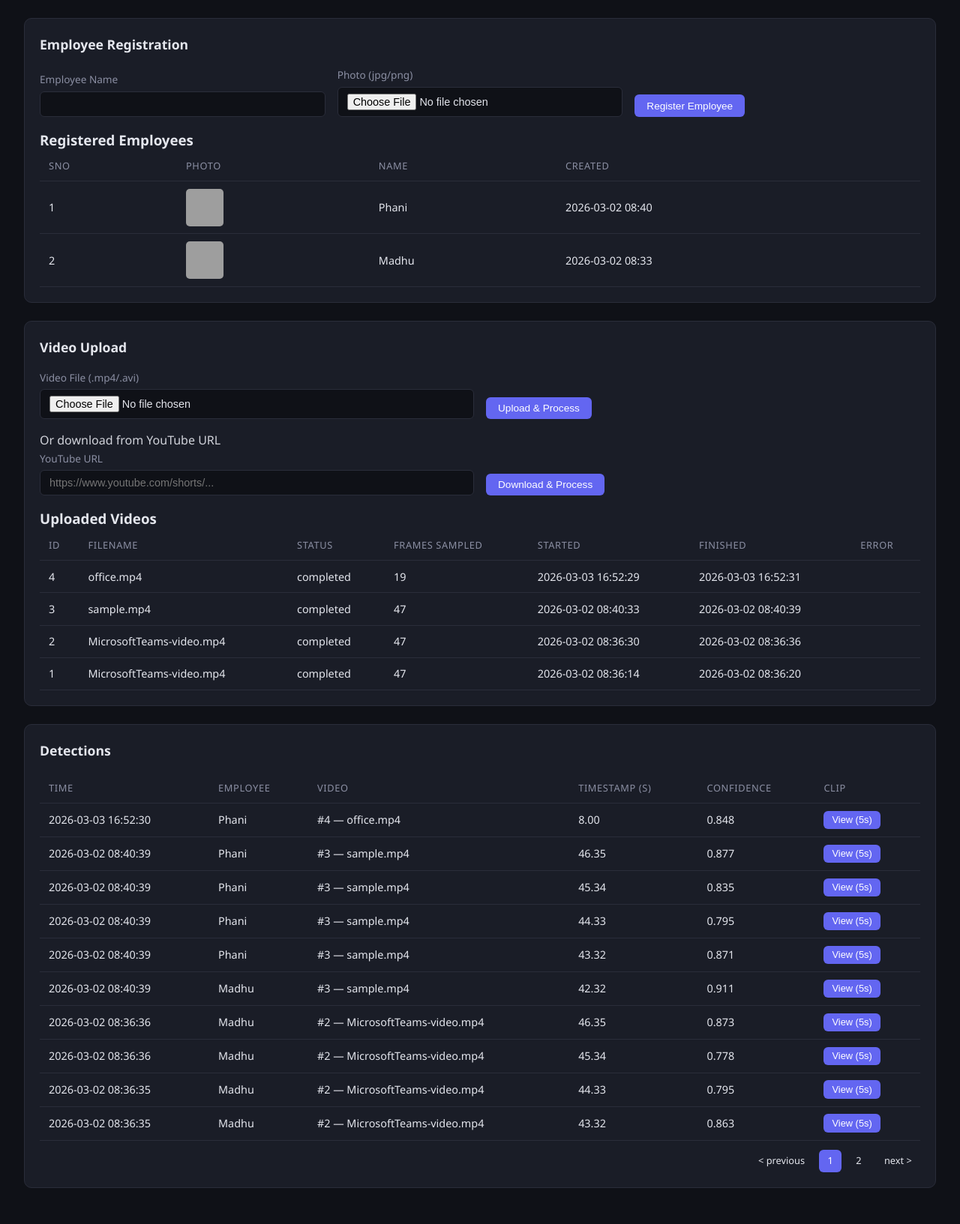
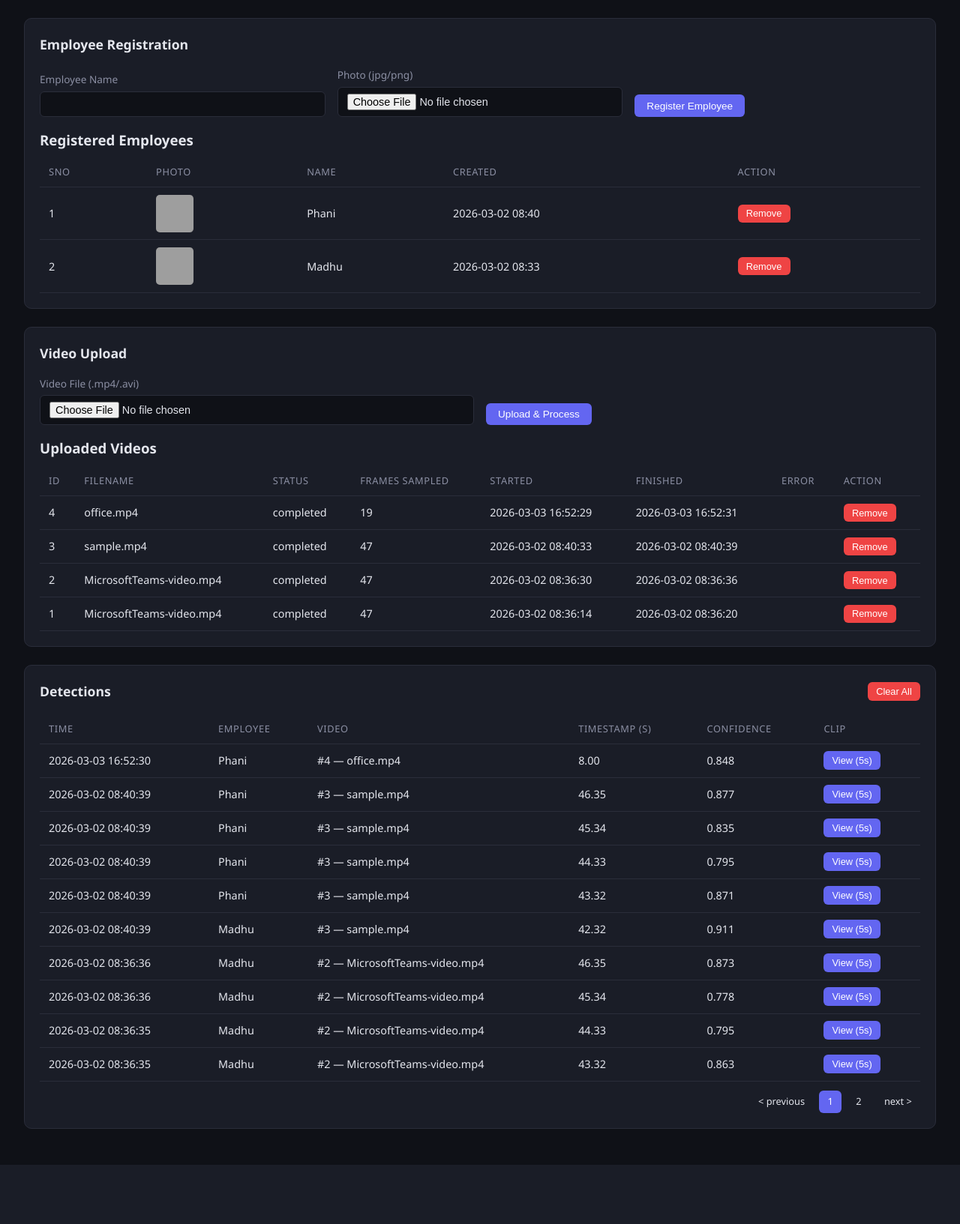
Before and after one commit to msraju531ai/VisionAI, a FastAPI app: page /demo in a window 1280 px wide. Shown: the part 60-1693 px from the top of the page at 75% size. After the commit the page ends 1614 px from the top, so only its background shows below. Run offline with FastAPI, Linux system fonts and the light colour scheme; data comes from the database, SQL or seed files in the repository; grey boxes are pictures that could not be loaded.

```diff
--- a/src/api/routes/demo.py
+++ b/src/api/routes/demo.py
@@ -9,7 +9,7 @@ import numpy as np
 from fastapi import APIRouter, Depends, File, Form, HTTPException, Query, Request, UploadFile
 from fastapi.responses import FileResponse, HTMLResponse, RedirectResponse
 from fastapi.templating import Jinja2Templates
-from sqlalchemy import func, select
+from sqlalchemy import delete, func, select
 from sqlalchemy.ext.asyncio import AsyncSession
 
 from src.models.db_session import get_db
@@ -32,6 +32,18 @@ _VID_DIR = _BASE_DIR / "videos"
 def _ensure_dirs() -> None:
     _EMP_DIR.mkdir(parents=True, exist_ok=True)
     _VID_DIR.mkdir(parents=True, exist_ok=True)
+
+
+def _safe_unlink(path: Path, allowed_base: Path) -> None:
+    try:
+        base = allowed_base.resolve()
+        target = path.resolve()
+        if base not in target.parents and base != target:
+            return
+        if target.exists() and target.is_file():
+            target.unlink()
+    except Exception:
+        return
 
 
 @router.get("/demo", response_class=HTMLResponse)
@@ -199,7 +211,7 @@ async def get_employee_photo(employee_id: int, db: AsyncSession = Depends(get_db
     elif ext == ".webp":
         media_type = "image/webp"
 
-    return FileResponse(str(target), media_type=media_type)
+    return FileResponse(str(target), media_type=media_type, headers={"Cache-Control": "no-store"})
 
 
 @router.get("/demo/videos/{video_id}/file")
@@ -223,6 +235,68 @@ async def get_demo_video_file(video_id: int, db: AsyncSession = Depends(get_db))
     ext = target.suffix.lower()
     media_type = "video/mp4" if ext == ".mp4" else "video/x-msvideo"
     return FileResponse(str(target), media_type=media_type)
+
+
+@router.post("/demo/employees/clear")
+async def clear_all_employees(db: AsyncSession = Depends(get_db)):
+    """Delete all registered employees, their photos, and all their detections."""
+    _ensure_dirs()
+    employees = (await db.execute(select(Employee))).scalars().all()
+    for emp in employees:
+        if emp.image_path:
+            _safe_unlink(Path(emp.image_path), _EMP_DIR)
+    await db.execute(delete(DemoDetection))
+    await db.execute(delete(Employee))
+    await db.commit()
+    return RedirectResponse(url="/demo", status_code=303)
+
+
+@router.post("/demo/employees/{employee_id}/delete")
+async def delete_employee(employee_id: int, db: AsyncSession = Depends(get_db)):
+    """Delete a single employee, their photo, and all their detections."""
+    emp = (await db.execute(select(Employee).where(Employee.id == employee_id))).scalar_one_or_none()
+    if emp:
+        if emp.image_path:
+            _safe_unlink(Path(emp.image_path), _EMP_DIR)
+        await db.execute(delete(DemoDetection).where(DemoDetection.employee_id == employee_id))
+        await db.execute(delete(Employee).where(Employee.id == employee_id))
+        await db.commit()
+    return RedirectResponse(url="/demo", status_code=303)
+
+
+@router.post("/demo/videos/clear")
+async def clear_all_videos(db: AsyncSession = Depends(get_db)):
+    """Delete all uploaded videos, their files, and all detections."""
+    _ensure_dirs()
+    videos = (await db.execute(select(DemoVideo))).scalars().all()
+    for vid in videos:
+        if vid.video_path:
+            _safe_unlink(Path(vid.video_path), _VID_DIR)
+    await db.execute(delete(DemoDetection))
+    await db.execute(delete(DemoVideo))
+    await db.commit()
+    return RedirectResponse(url="/demo", status_code=303)
+
+
+@router.post("/demo/videos/{video_id}/delete")
+async def delete_video(video_id: int, db: AsyncSession = Depends(get_db)):
+    """Delete a single video, its file, and its detections."""
+    vid = (await db.execute(select(DemoVideo).where(DemoVideo.id == video_id))).scalar_one_or_none()
+    if vid:
+        if vid.video_path:
+            _safe_unlink(Path(vid.video_path), _VID_DIR)
+        await db.execute(delete(DemoDetection).where(DemoDetection.video_id == video_id))
+        await db.execute(delete(DemoVideo).where(DemoVideo.id == video_id))
+        await db.commit()
+    return RedirectResponse(url="/demo", status_code=303)
+
+
+@router.post("/demo/detections/clear")
+async def clear_all_detections(db: AsyncSession = Depends(get_db)):
+    """Delete all detection records (keeps employees and videos intact)."""
+    await db.execute(delete(DemoDetection))
+    await db.commit()
+    return RedirectResponse(url="/demo", status_code=303)
 
 
 @router.post("/demo/videos")
--- a/templates/demo.html
+++ b/templates/demo.html
@@ -43,7 +43,13 @@
       </form>
 
       <div style="margin-top:16px">
-        <h3>Registered Employees</h3>
+        <div class="panel-header" style="margin-bottom:8px;">
+          <h3 style="margin:0;">Registered Employees</h3>
+          <form action="/demo/employees/clear" method="post"
+                onsubmit="return confirm('Delete ALL employees and their detections?');">
+            <!-- <button type="submit" class="btn btn-danger btn-sm">Remove All</button> -->
+          </form>
+        </div>
         <table class="events-table">
           <thead>
             <tr>
@@ -51,23 +57,38 @@
               <th>Photo</th>
               <th>Name</th>
               <th>Created</th>
+              <th>Action</th>
             </tr>
           </thead>
           <tbody>
+            {% if employees %}
               {% for e in employees %}
               <tr>
                 <td>{{ loop.index }}</td>
                 <td>
                   <img
-                  src="/demo/employees/{{ e.id }}/photo"
+                    src="/demo/employees/{{ e.id }}/photo?v={{ e.created_at.timestamp()|int }}"
                     alt="{{ e.name }}"
                     style="width:50px; height:50px; border-radius:10%; object-fit:cover; display:block;"
                   >
                 </td>
                 <td>{{ e.name }}</td>
                 <td>{{ e.created_at.strftime('%Y-%m-%d %H:%M') }}</td>
+                <td>
+                  <form action="/demo/employees/{{ e.id }}/delete" method="post"
+                        onsubmit="return confirm('Delete employee {{ e.name }} and all their detections?');">
+                    <button type="submit" class="btn btn-danger btn-sm">Remove</button>
+                  </form>
+                </td>
               </tr>
               {% endfor %}
+            {% else %}
+              <tr>
+                <td colspan="5" style="text-align:center; opacity:0.5; padding:20px 0;">
+                  No employees registered yet. Use the form above to register your first employee.
+                </td>
+              </tr>
+            {% endif %}
           </tbody>
         </table>
       </div>
@@ -86,7 +107,7 @@
         </div>
       </form>
 
-      <div style="margin-top:12px; opacity:0.9;">Or download from YouTube URL</div>
+      <!-- <div style="margin-top:12px; opacity:0.9;">Or download from YouTube URL</div>
       <form class="form-grid" action="/demo/videos/youtube" method="post">
         <label>YouTube URL
           <input type="url" name="youtube_url" placeholder="https://www.youtube.com/shorts/..." required>
@@ -94,10 +115,16 @@
         <div>
           <button type="submit" class="btn btn-primary">Download & Process</button>
         </div>
-      </form>
+      </form> -->
 
       <div style="margin-top:16px">
-        <h3>Uploaded Videos</h3>
+        <div class="panel-header" style="margin-bottom:8px;">
+          <h3 style="margin:0;">Uploaded Videos</h3>
+          <form action="/demo/videos/clear" method="post"
+                onsubmit="return confirm('Delete ALL videos and their detections?');">
+            <!-- <button type="submit" class="btn btn-danger btn-sm">Remove All</button> -->
+          </form>
+        </div>
         <table class="events-table">
           <thead>
             <tr>
@@ -108,9 +135,11 @@
               <th>Started</th>
               <th>Finished</th>
               <th>Error</th>
+              <th>Action</th>
             </tr>
           </thead>
           <tbody>
+            {% if videos %}
               {% for v in videos %}
               <tr>
                 <td>{{ v.id }}</td>
@@ -120,8 +149,21 @@
                 <td>{{ v.started_at.strftime('%Y-%m-%d %H:%M:%S') if v.started_at else '' }}</td>
                 <td>{{ v.finished_at.strftime('%Y-%m-%d %H:%M:%S') if v.finished_at else '' }}</td>
                 <td>{{ v.error_message or '' }}</td>
+                <td>
+                  <form action="/demo/videos/{{ v.id }}/delete" method="post"
+                        onsubmit="return confirm('Delete video {{ v.original_filename }} and its detections?');">
+                    <button type="submit" class="btn btn-danger btn-sm">Remove</button>
+                  </form>
+                </td>
               </tr>
               {% endfor %}
+            {% else %}
+              <tr>
+                <td colspan="8" style="text-align:center; opacity:0.5; padding:20px 0;">
+                  No videos uploaded yet. Use the form above to upload or download a video.
+                </td>
+              </tr>
+            {% endif %}
           </tbody>
         </table>
       </div>
@@ -130,6 +172,10 @@
     <section class="panel" id="detections">
       <div class="panel-header">
         <h2>Detections</h2>
+        <form action="/demo/detections/clear" method="post"
+              onsubmit="return confirm('Delete ALL detection records?');">
+          <button type="submit" class="btn btn-danger btn-sm">Clear All</button>
+        </form>
       </div>
       <table class="events-table">
         <thead>
@@ -143,6 +189,7 @@
           </tr>
         </thead>
         <tbody>
+          {% if detections %}
             {% for d in detections %}
             <tr>
               <td>{{ d.created_at.strftime('%Y-%m-%d %H:%M:%S') }}</td>
@@ -163,9 +210,17 @@
               </td>
             </tr>
             {% endfor %}
+          {% else %}
+            <tr>
+              <td colspan="6" style="text-align:center; opacity:0.5; padding:20px 0;">
+                No detections yet. Upload a video and register employees to see results here.
+              </td>
+            </tr>
+          {% endif %}
         </tbody>
       </table>
 
+      {% if detections %}
       <div style="display:flex; justify-content:flex-end; gap:8px; margin-top:12px; align-items:center;">
         {% set cur = page %}
         {% set total = total_pages %}
@@ -185,6 +240,7 @@
 
         <a class="btn btn-sm" href="/demo?page={{ total if cur >= total else cur + 1 }}#detections" style="text-decoration:none; color: var(--text);">next &gt;</a>
       </div>
+      {% endif %}
     </section>
   </main>
 
--- a/templates/idle_demo.html
+++ b/templates/idle_demo.html
@@ -42,7 +42,7 @@
         </div>
       </form>
 
-      <div style="margin-top:12px; opacity:0.9;">Or download from YouTube URL</div>
+      <!-- <div style="margin-top:12px; opacity:0.9;">Or download from YouTube URL</div>
       <form class="form-grid" action="/demo/idle/videos/youtube" method="post">
         <label>Video Start DateTime (YYYY-MM-DD HH:MM:SS)
           <input type="text" name="video_start_at" placeholder="2026-03-24 09:00:00">
@@ -53,7 +53,7 @@
         <div>
           <button type="submit" class="btn btn-primary">Download & Process</button>
         </div>
-      </form>
+      </form> -->
     </section>
 
     <section class="panel">
--- a/templates/unauthorized_demo.html
+++ b/templates/unauthorized_demo.html
@@ -39,7 +39,7 @@
         </div>
       </form>
 
-      <div style="margin-top:12px; opacity:0.9;">Or download from YouTube URL</div>
+      <!-- <div style="margin-top:12px; opacity:0.9;">Or download from YouTube URL</div>
       <form class="form-grid" action="/demo/unauthorized/videos/youtube" method="post">
         <label>YouTube URL
           <input type="url" name="youtube_url" placeholder="https://www.youtube.com/shorts/..." required>
@@ -47,7 +47,7 @@
         <div>
           <button type="submit" class="btn btn-primary">Download & Process</button>
         </div>
-      </form>
+      </form> -->
     </section>
 
     <section class="panel">
```
Also changed, not shown: src/services/employee_identifier.py (+54 -39 lines). Lines whose indentation alone changed are shown as unchanged.
